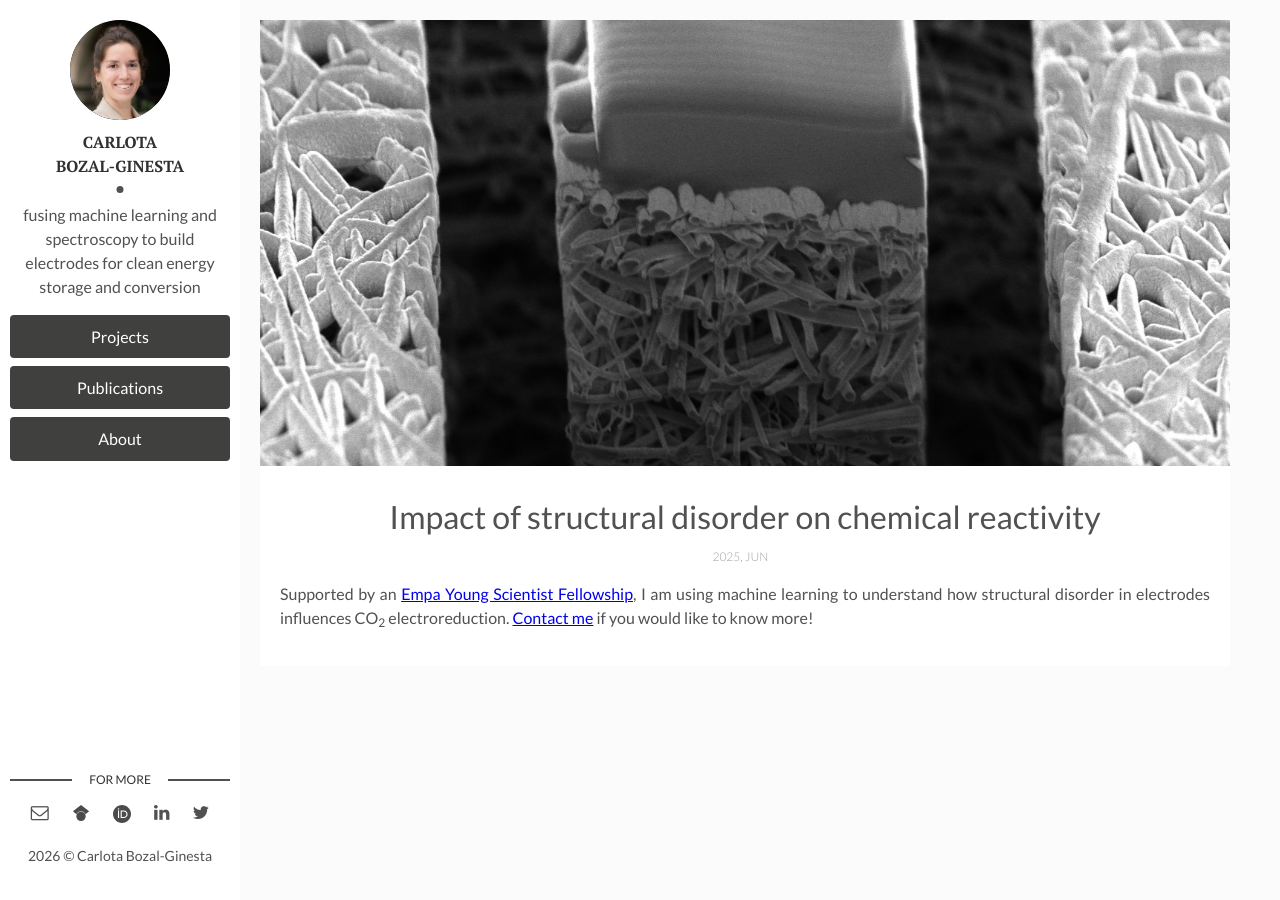
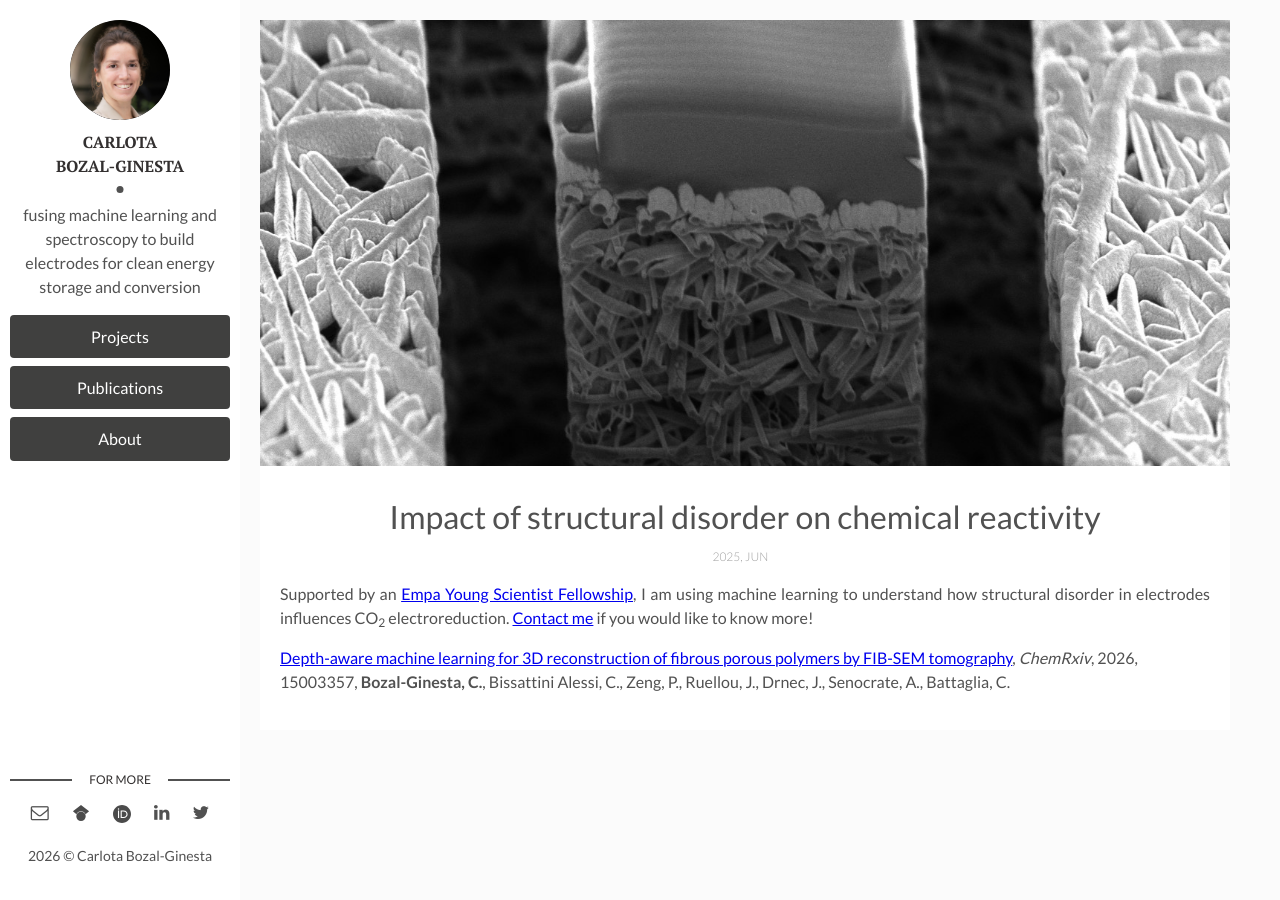
Before and after one commit to CBgin/bozal-ginesta, a Jekyll site: the page built from _posts/2025-06-01-StructuralDisorder.markdown, in a window 1280 px wide. Built offline with Jekyll 4.4.1, drawn with Linux system fonts in a browser that asks for light colours.

Commit message:
Post update

```diff
--- a/_posts/2025-06-01-StructuralDisorder.markdown
+++ b/_posts/2025-06-01-StructuralDisorder.markdown
@@ -6,3 +6,5 @@ date: 2025-06-01
 ---
 
 <p style="text-align: justify;">Supported by an <a href="https://www.empa.ch/web/s604/young-scientist-fellowship-carlota-bozal-ginesta" target="_blank">Empa Young Scientist Fellowship</a>, I am using machine learning to understand how structural disorder in electrodes influences CO<sub>2</sub> electroreduction.<!--more--> <a href="mailto:{{site.social-email}}" target="_blank">Contact me</a> if you would like to know more!</p>
+
+<a href="https://chemrxiv.org/doi/full/10.26434/chemrxiv.15004057/v1](https://chemrxiv.org/doi/full/10.26434/chemrxiv.15003357/v2" target="_blank">Depth-aware machine learning for 3D reconstruction of fibrous porous polymers by FIB-SEM tomography</a>, *ChemRxiv*, 2026, 15003357, **Bozal-Ginesta, C.**, Bissattini Alessi, C., Zeng, P., Ruellou, J., Drnec, J., Senocrate, A., Battaglia, C.
```
